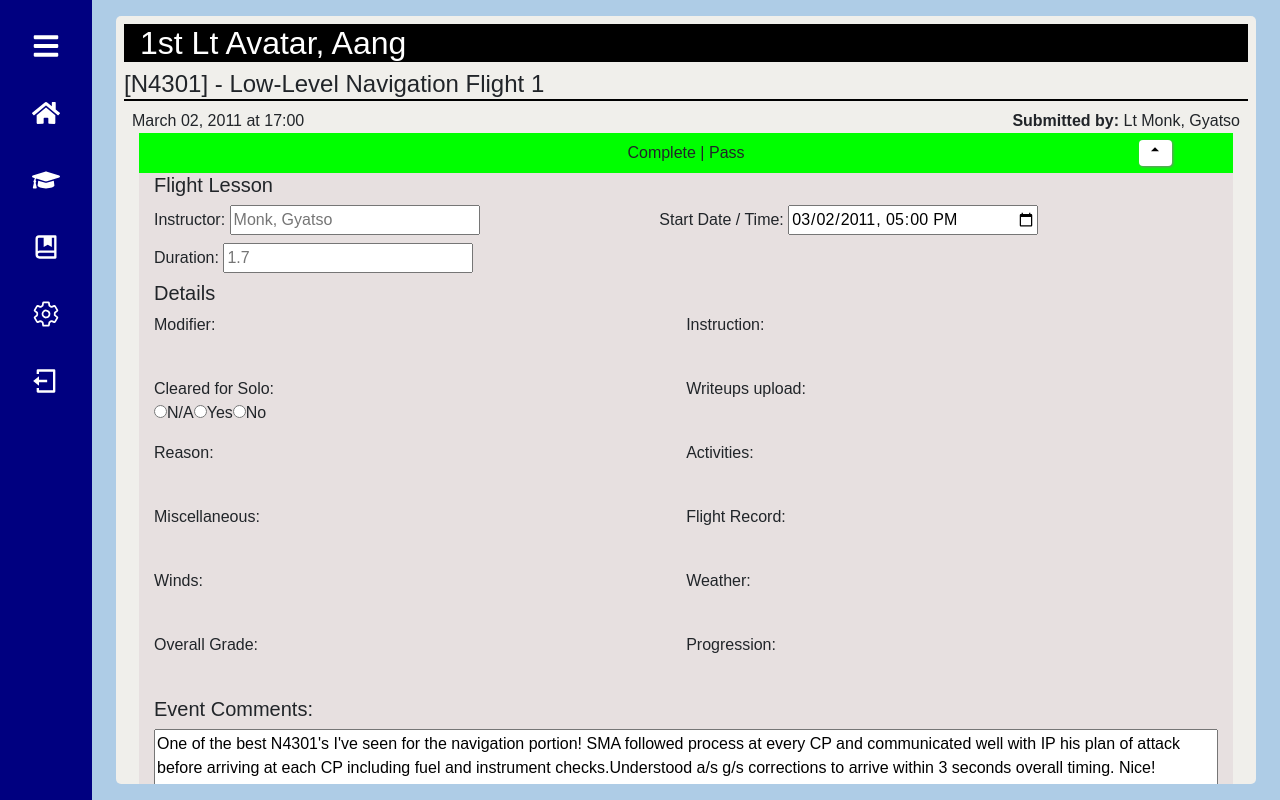
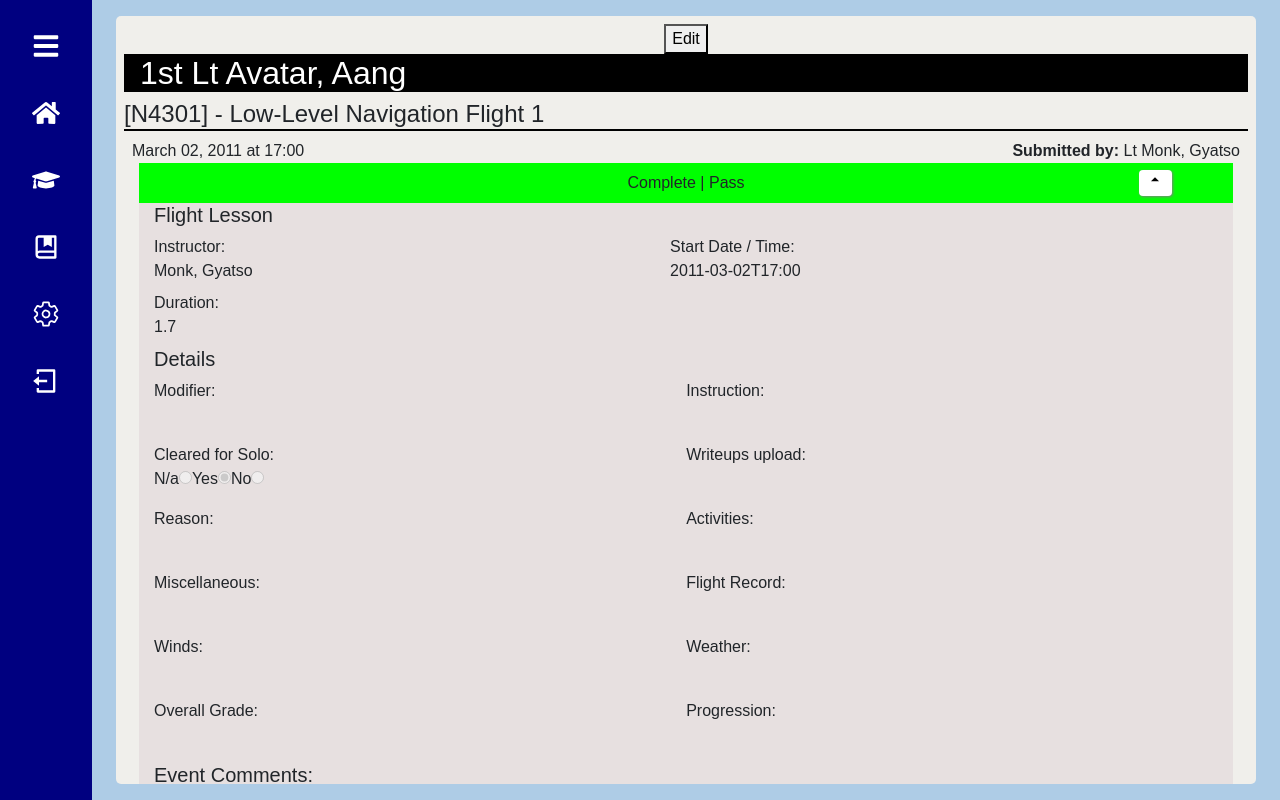
Before and after one commit to mattdillabough/cnatra-lms, a React (Create React App) app in the folder frontend/: page /Grades/1 in a window 1280 px wide. Both pictures are taken after a click on the button 1155 px from the left and 153 px from the top of the page. Built offline with nearby package versions, Linux system fonts and the light colour scheme.

Commit message:
Implement initial edit functionality & switch in views when instructor vs student views gradesheet (#8)

```diff
--- a/frontend/src/Components/Grading/Gradesheet.js
+++ b/frontend/src/Components/Grading/Gradesheet.js
@@ -6,22 +6,33 @@ import Maneuver from "./Maneuver";
 import { mockGradesheetData } from "./mockGradesheetData";
 
 //To simulate different user types
-const user = "instructor";
+const user = "student";
 
 function Gradesheet() {
   const [dropdown, setDropDown] = useState(false);
   const toggleDropDown = () => {
     setDropDown(!dropdown);
   };
+
+  const [edit, setEditMode] = useState(false);
+  const toggleEditMode = () => setEditMode(!edit);
+
   //Would likely check state or local storage for user type
   const elementType = user === "instructor" ? "input" : "div";
   //TOI = text or input (conditionally render html elements based on user role); Thinking this functionality can be used when the 'edit' btn is implemented
-  function TOI({ labeltxt, type, defaultValue, editable = false, ...props }) {
+  function TOI({
+    labeltxt,
+    type,
+    defaultValue,
+    displayVal,
+    editable = false,
+    ...props
+  }) {
     return (
       <label>
         {labeltxt}
         {elementType === "div" ? (
-          <div>{props.value}</div>
+          <div>{displayVal}</div>
         ) : type === "textarea" ? (
           <textarea
             disabled={!editable}
@@ -43,6 +54,9 @@ function Gradesheet() {
   return (
     <>
       <div className="Gradesheet container">
+        <button type="button" onClick={toggleEditMode}>
+          {edit === true ? "View" : "Edit"}
+        </button>
         <h2
           className="student-name"
           title="Student Name"
@@ -111,23 +125,26 @@ function Gradesheet() {
                   <TOI
                     className="constrain-input"
                     labeltxt="Instructor: "
-                    placeholder={mockGradesheetData.instructor.name}
-                    editable={true}
+                    defaultValue={mockGradesheetData.instructor.name}
+                    editable={edit}
+                    displayVal={mockGradesheetData.instructor.name}
                   />
                   <TOI
                     className="constrain-input"
                     labeltxt="Start Date / Time: "
                     defaultValue={mockGradesheetData.date}
                     type="datetime-local"
-                    editable={true}
+                    editable={edit}
+                    displayVal={mockGradesheetData.date}
                   />
                   <TOI
                     className="constrain-input"
                     labeltxt="Duration: "
-                    placeholder={mockGradesheetData.flightTimelog.fltDur}
+                    defaultValue={mockGradesheetData.flightTimelog.fltDur}
                     type="number"
                     step={0.1}
-                    editable={true}
+                    editable={edit}
+                    displayVal={mockGradesheetData.flightTimelog.fltDur}
                   />
                 </div>
                 <h5>Details</h5>
@@ -141,33 +158,25 @@ function Gradesheet() {
                   <label>
                     Cleared for Solo:
                     <div>
-                      <label>
-                        <input
-                          type="radio"
-                          id="clear-solo-N/A"
-                          name="clear-for-solo"
-                          value="N/A"
-                        ></input>
-                        N/A
-                      </label>
-                      <label>
-                        <input
-                          type="radio"
-                          id="clear-solo-Yes"
-                          name="clear-for-solo"
-                          value="Yes"
-                        ></input>
-                        Yes
-                      </label>
-                      <label>
-                        <input
-                          type="radio"
-                          id="clear-solo-No"
-                          name="clear-for-solo"
-                          value="No"
-                        ></input>
-                        No
-                      </label>
+                      {["N/a", "Yes", "No"].map((option, idx) => {
+                        return (
+                          <label key={`COS_${idx}`}>
+                            {option}
+                            <input
+                              type="radio"
+                              id={option}
+                              name="clear-for-solo"
+                              value={option}
+                              disabled={!edit}
+                              checked={
+                                mockGradesheetData.clearedForSolo === option
+                                  ? true
+                                  : false
+                              }
+                            />
+                          </label>
+                        );
+                      })}
                     </div>
                   </label>
                   <div>Writeups upload: </div>
@@ -188,7 +197,8 @@ function Gradesheet() {
                   rows="5"
                   defaultValue={mockGradesheetData.comments}
                   autoComplete="on"
-                  editable={true}
+                  editable={edit}
+                  displayVal={mockGradesheetData.comments}
                 />
               </div>
             </div>
--- a/frontend/src/Components/Grading/mockGradesheetData.js
+++ b/frontend/src/Components/Grading/mockGradesheetData.js
@@ -8,6 +8,7 @@ export const mockGradesheetData = {
   status: "Complete",
   media: "Flight",
   deviceType: "TH-57C",
+  clearedForSolo: "Yes",
   student: {
     name: "Avatar, Aang",
     rank: "1st Lt",
```
